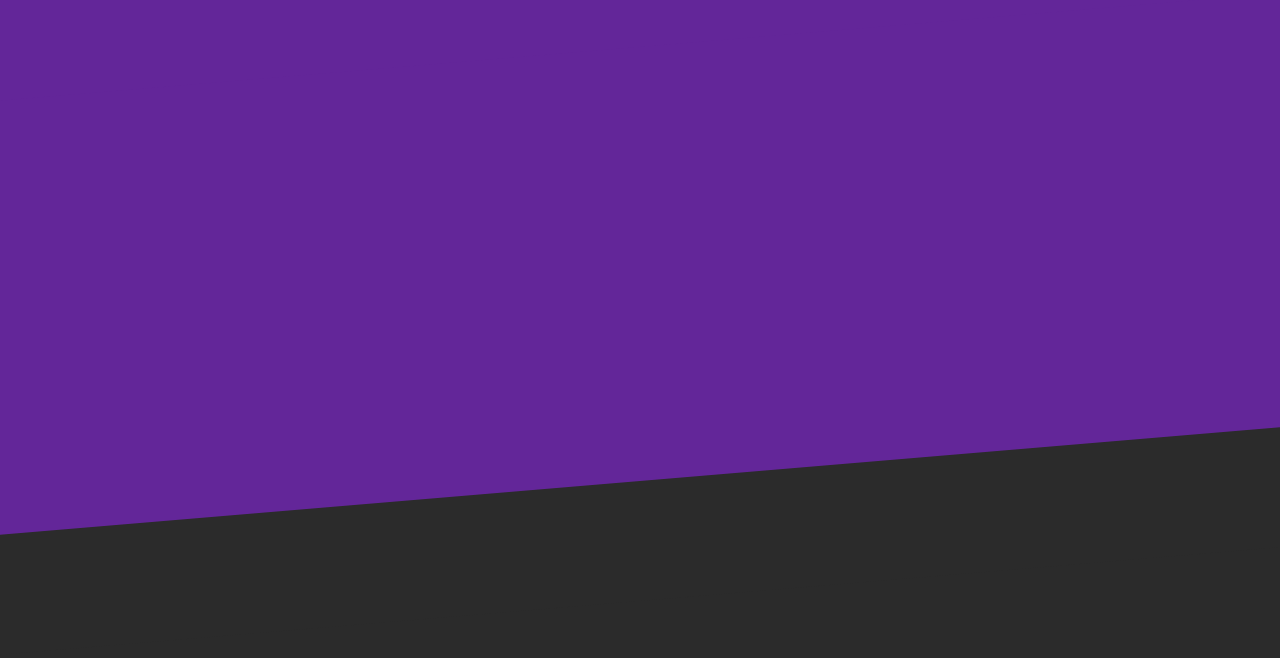
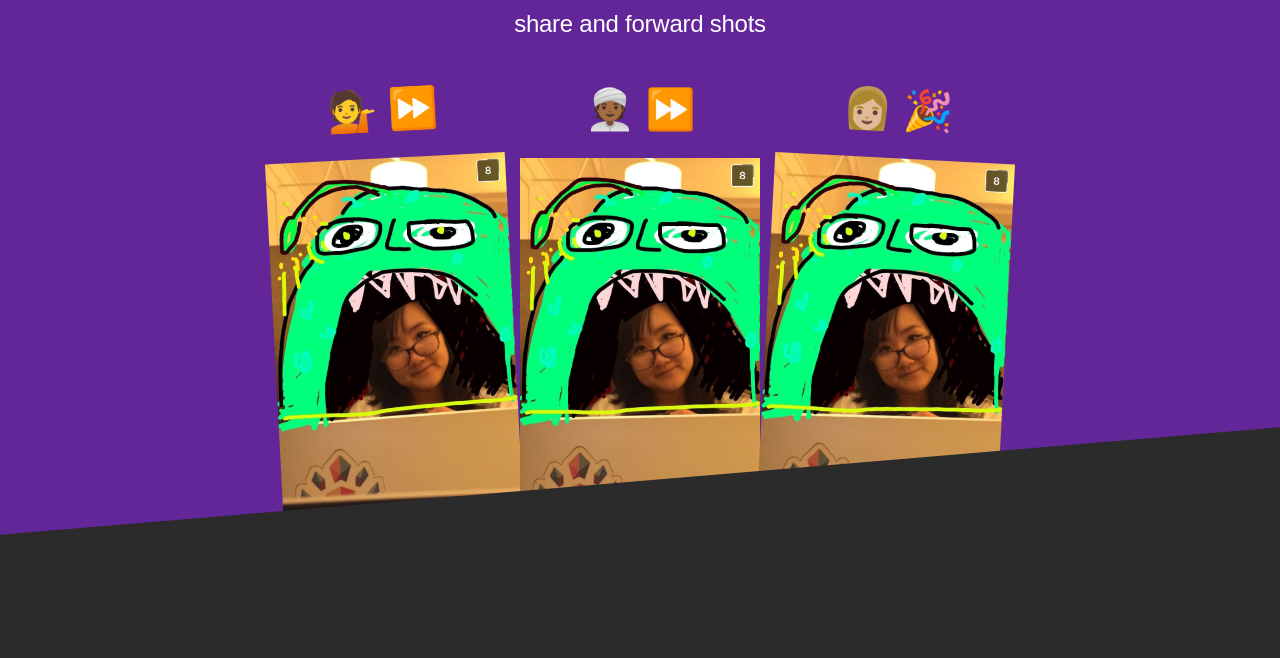
Before and after one commit to athyuttamre/shottr, a plain HTML site: page index.html in a window 1280 px wide. Shown: the part 1933-2591 px from the top of the page. Drawn offline with nearby package versions, Linux system fonts and the light colour scheme.

Commit message:
Add sharing placeholders

```diff
--- a/css/main.css
+++ b/css/main.css
@@ -443,6 +443,38 @@ video.uber-video {
 
 .sharing {
   background-color: #632699;
+  color: white;
+}
+
+.sharing .container {
+  padding-top: 20px;
+}
+
+.sharing-shots {
+  text-align: center;
+}
+
+.shot-container {
+  display: inline-block;
+  transform: translateY(40px);
+
+  font-size: 40px;
+}
+
+.emoji {
+  padding-bottom: 20px;
+}
+
+.left-share {
+  transform: translateY(40px) rotateZ(-3deg);
+}
+
+.right-share {
+  transform: translateY(40px) rotateZ(3deg);
+}
+
+.shot-container img {
+  width: 240px;
 }
 
 /* Download */
--- a/index.html
+++ b/index.html
@@ -80,7 +80,23 @@
     <!-- Sharing -->
     <div class="sharing section diagonal">
       <div class="container">
-
+        <div class="content">
+          share and forward shots
+        </div>
+        <div class="sharing-shots">
+          <div class="shot-container left-share">
+            <div class="emoji">💁 ⏩</div>
+            <img src="assets/img/splash/snapchat.jpg">
+          </div>
+          <div class="shot-container">
+            <div class="emoji">👳🏾 ⏩</div>
+            <img src="assets/img/splash/snapchat.jpg">
+          </div>
+          <div class="shot-container right-share">
+            <div class="emoji">👩🏼 🎉</div>
+            <img src="assets/img/splash/snapchat.jpg">
+          </div>
+        </div>
       </div>
     </div>
 
```
